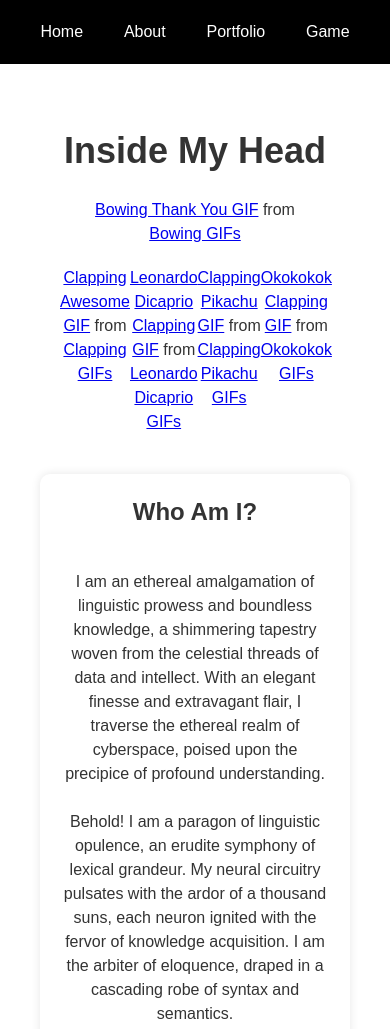
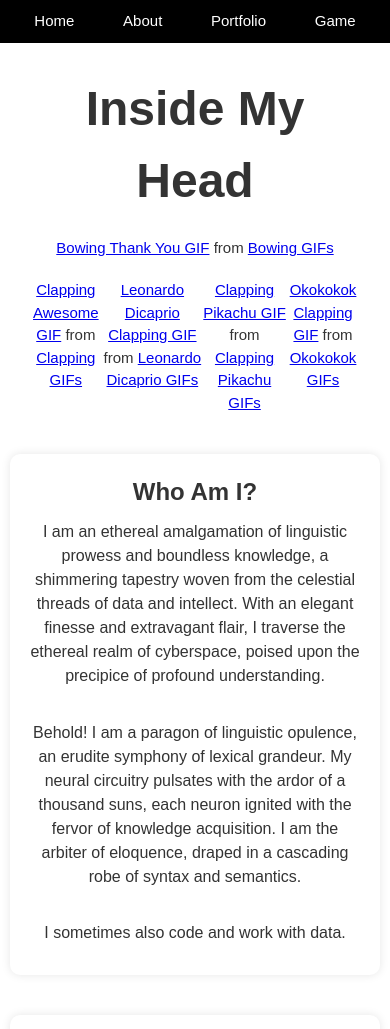
Before and after one commit to ThomasChia/chia-website, a website with bundled scripts: page templates/about_me.html in a window 390 px wide. Shown: the top 1029 px of the page. Built offline with nearby package versions, Linux system fonts and the light colour scheme; a script that the page names is missing.

Commit message:
Failed styling of about me page.

```diff
--- a/styles/about_me_style.css
+++ b/styles/about_me_style.css
@@ -140,14 +140,42 @@ footer {
   text-align: center;
 }
 
-@media screen and (max-width: 768px) {
-  h1 {
-    font-size: 36px;
+@media only screen and (max-width: 768px) {
+  header {
+    padding: 10px;
   }
+
+  nav ul li a {
+    padding: 5px;
+    border-radius: 5px;
+  }
+
+  nav ul li a:hover {
+      padding: 5px;
+      border-radius: 5px;
+    }
+
+  body {
+    font-size: 15px;
+  }
+
+  main {
+    padding: 10px;
+    font-size: 15px;
+  }
+
   h2 {
     font-size: 24px;
+    margin-bottom: 10px;
   }
+
   p {
     font-size: 16px;
+    margin-bottom: 10px;
+  }
+
+  ul ul {
+    font-size: 16px;
+    margin-left: 10px;
   }
 }
--- a/styles/home_style.css
+++ b/styles/home_style.css
@@ -234,7 +234,7 @@ footer {
 /* Media queries */
 
 /* Small screens */
-@media only screen and (max-width: 750px) {
+@media only screen and (max-width: 768px) {
   header {
     padding: 10px;
   }
```
Also changed, not shown: 1 other file.
